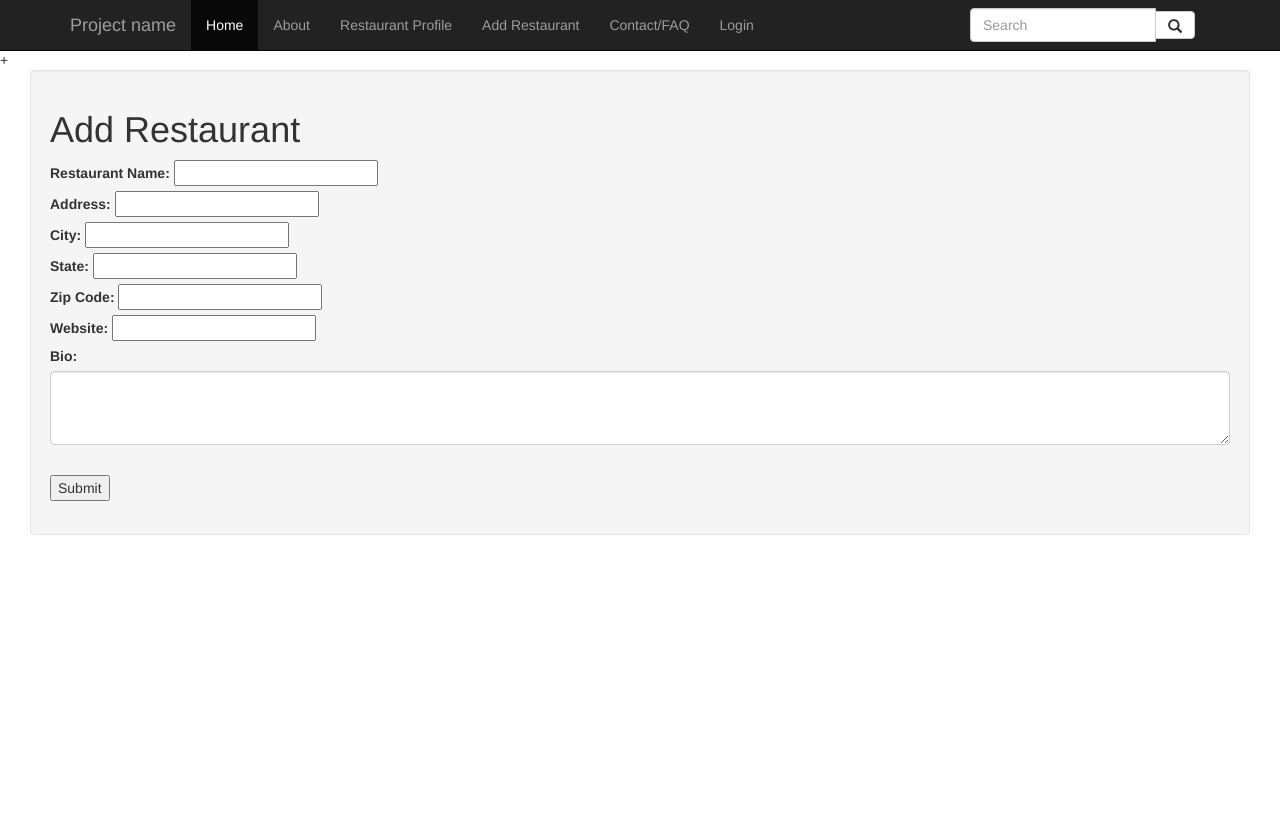
After one commit to jvb93/cis444Project, a PHP site: page /addRestaurant.php in a window 1280 px wide. The commit adds this page. Run offline with PHP 8.4, Linux system fonts and the light colour scheme.

Commit message:
Add Restaurant.php also changes

```diff
--- /dev/null
+++ b/addRestaurant.php
@@ -0,0 +1,57 @@
+<?php include 'header.php';?>
+<div id ="main">
+
+<div id= "restaurantName">
+  <div class="col-md-12">
+
+    <div class="row">
+        <div class="col-md-12"><div class="well"><h1>Add Restaurant</h1>
+          <form id = "commentForm" action = "">
+            <p>
+            <label> Restaurant Name:
+            <input type "text" id = "restaurantName" />
+          </label>
+        </br>
+          <label> Address:
+          <input type "text" id = "restaurantAddress" />
+          </label>
+        </br>
+          <label> City:
+          <input type "text" id = "restaurantCity" />
+          </label>
+        </br>
+          <label> State:
+          <input type "text" id = "restaurantState" />
+          </label>
+        </br>
+          <label> Zip Code:
+          <input type "text" id = "restaurantZip" />
+          </label>
+        </br>
+          <label> Website:
+          <input type "text" id = "restaurantSite" />
+          </label>
+        </br>
+        <label>Bio:</label>
+        <textarea class="form-control" rows="3"></textarea>
+      </br>
+        </p>
+        <input type = "submit" value = "Submit" />
+          </form>
+        </div></div>
+    </div>
+
+  </div>
+</div>
+
+
+
+
+
+
+
+
+
+
+</div>
+<?php include 'footer.php'; ?>
--- a/header.php
+++ b/header.php
@@ -1,4 +1,4 @@
-<!DOCTYPE html>
++<!DOCTYPE html>
 <html lang="en">
   <head>
     <meta charset="utf-8">
@@ -33,7 +33,9 @@
         <ul class="nav navbar-nav">
           <li class="active"><a href="#">Home</a></li>
           <li><a href="#about">About</a></li>
-          <li><a href="#contact">Contact</a></li>
+          <li><a href="restaurantProfile.php">Restaurant Profile</a></li>
+          <li><a href="addRestaurant.php">Add Restaurant</a></li>
+          <li><a href="faqContact.php">Contact/FAQ</a></li>
           <li><a href="login.php">Login</a></li>
         </ul>
         <div class="col-sm-3 col-md-3 navbar-right">
--- a/restaurantProfile.php
+++ b/restaurantProfile.php
@@ -10,6 +10,7 @@
             <p> Restaurant's Distance, Rating, Price, etc. </p>
             <p> Resturant's Bio: Description, History, Deal's, Phone Numbers, Address, etc. </p>
             <p> (Link to Restaurant's website if available) </p>
+            <form id = "commentForm" action = "">
               <label for"Comment Box">Comment:</label>
               <textarea class="form-control" rows="3"></textarea>
               <input type = "submit" value = "Submit" />
@@ -29,14 +30,17 @@
           </div></div>
 
           <div class="col-md-3"><div class="well">
+            <h4> Suggested Restaurants: </h4>
 
             <div class = "suggestedRestaurant">
+              <h6> Suggested Restaurant 1 </h6>
               <p>
                 <img src = "" alt = "'Picture of Suggested Restaurant'" />
               </p>
             </div>
 
             <div class = "suggestedRestaurant">
+              <h6> Suggested Restaurant 2 </h6>
               <p>
                 <img src = "" alt = "'Picture of Suggested 2 Restaurant'" />
               </p>
```
